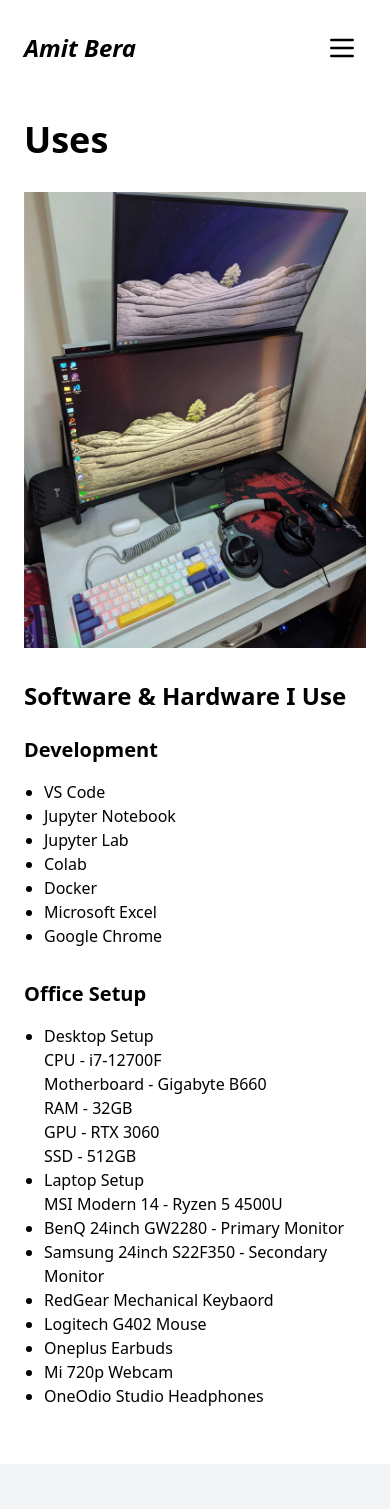
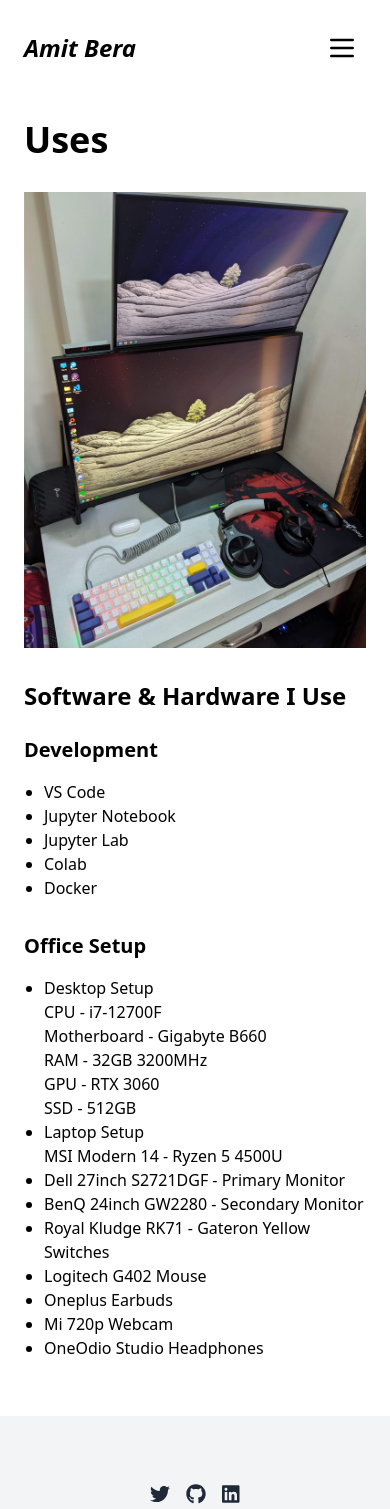
Before and after one commit to amitalokbera/portfolio, a Next.js app: page /uses in a window 390 px wide. Shown: the top 1509 px of the page. Built offline with nearby package versions, Linux system fonts and the light colour scheme.

Commit message:
mobile resume header fix

```diff
--- a/pages/uses.js
+++ b/pages/uses.js
@@ -24,8 +24,6 @@
                       <li>Jupyter Lab</li>
                       <li>Colab</li>
                       <li>Docker</li>
-                      <li>Microsoft Excel</li>
-                      <li>Google Chrome</li>
                   </ul>
 
                   <Heading level={3}>Office Setup</Heading>
@@ -34,7 +32,7 @@
                         <ul>
                           <li>CPU - i7-12700F</li>
                           <li>Motherboard - Gigabyte B660</li>
-                          <li>RAM - 32GB</li>
+                          <li>RAM - 32GB 3200MHz</li>
                           <li>GPU - RTX 3060</li>
                           <li>SSD - 512GB</li>
                         </ul>
@@ -42,9 +40,9 @@
                         <ul>
                           <li>MSI Modern 14 - Ryzen 5 4500U</li>
                         </ul>
-                      <li>BenQ 24inch GW2280 - Primary Monitor</li>
-                      <li>Samsung 24inch S22F350 - Secondary Monitor</li>
-                      <li>RedGear Mechanical Keybaord</li>
+                      <li>Dell 27inch S2721DGF - Primary Monitor</li>
+                      <li>BenQ 24inch GW2280 - Secondary Monitor</li>
+                      <li>Royal Kludge RK71 - Gateron Yellow Switches</li>
                       <li>Logitech G402 Mouse</li>
                       <li>Oneplus Earbuds</li>
                       <li>Mi 720p Webcam</li>
--- a/src/components/header.js
+++ b/src/components/header.js
@@ -87,6 +87,9 @@
                     <Link href="/uses">
                       <a className="block px-3 py-2 rounded-md text-base font-medium">Uses</a>
                     </Link>
+                    <Link href="https://drive.google.com/file/d/1QZG5VpdjAUKR_e4YKFTU_oBg1fR_zF3u/view?usp=sharing">
+                      <a className="block px-3 py-2 rounded-md text-base font-medium">Resume</a>
+                    </Link>
                 </div>
             </div>
         </nav>
```
